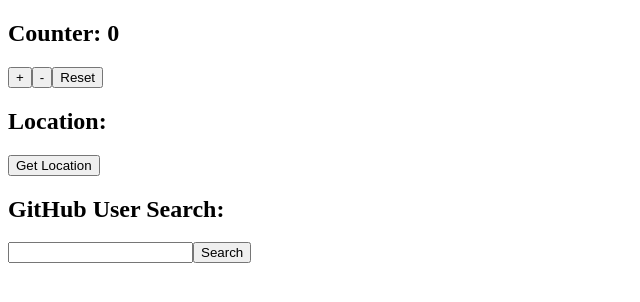
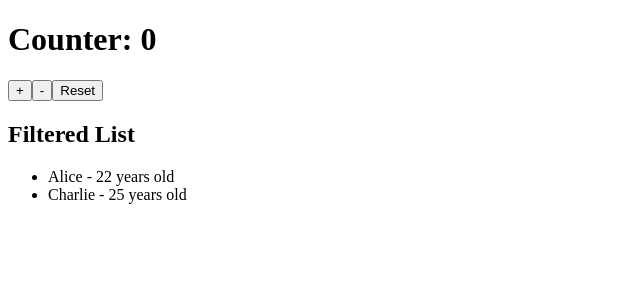
Before and after one commit to Antony99798/Esercizi_React, a React (Vite) app in the folder esercizi-react/: page / in a window 1280 px wide. Shown: the top 302 px of the page, without its empty margins (0-640 px from the left). Built offline with nearby package versions, Linux system fonts and the light colour scheme.

Commit message:
aggiunto file

```diff
--- a/esercizi-react/src/App.jsx
+++ b/esercizi-react/src/App.jsx
@@ -1,54 +1,25 @@
 import React from "react";
+import FilteredList from "./FilteredList";
 import useCounter from "./UseCounter";
-import useCurrentLocation from "./UseCurrentLocation";
-import useForm from "./UseForm";
-import useGithubUser from "./UseGithubUser";
 
 const App = () => {
-  const { counter, onIncrement, onDecrement, onReset } = useCounter();
-  const {
-    currentLocation,
-    onGetCurrentLocation,
-    error: locationError,
-  } = useCurrentLocation();
-  const [formData, handleInputChange] = useForm({ username: "" });
-  const { user, onGetUser, loading, error } = useGithubUser();
+  const { count, increment, decrement, reset } = useCounter();
+
+  const items = [
+    { id: 1, name: "Alice", age: 22 },
+    { id: 2, name: "Bob", age: 17 },
+    { id: 3, name: "Charlie", age: 25 },
+  ];
 
   return (
     <div>
-      {/* Contatore */}
-      <h2>Counter: {counter}</h2>
-      <button onClick={onIncrement}>+</button>
-      <button onClick={onDecrement}>-</button>
-      <button onClick={onReset}>Reset</button>
+      <h1>Counter: {count}</h1>
+      <button onClick={increment}>+</button>
+      <button onClick={decrement}>-</button>
+      <button onClick={reset}>Reset</button>
 
-      {/* Posizione */}
-      <h2>Location:</h2>
-      <button onClick={onGetCurrentLocation}>Get Location</button>
-      {currentLocation && (
-        <p>
-          Lat: {currentLocation.latitude}, Lng: {currentLocation.longitude}
-        </p>
-      )}
-      {locationError && <p style={{ color: "red" }}>{locationError.message}</p>}
-
-      {/* Form */}
-      <h2>GitHub User Search:</h2>
-      <input
-        type="text"
-        name="username"
-        value={formData.username}
-        onChange={handleInputChange}
-      />
-      <button onClick={() => onGetUser(formData.username)}>Search</button>
-      {loading && <p>Loading...</p>}
-      {error && <p style={{ color: "red" }}>{error.message}</p>}
-      {user && (
-        <div>
-          <h3>{user.login}</h3>
-          <img src={user.avatar_url} alt={user.login} width={50} />
-        </div>
-      )}
+      <h2>Filtered List</h2>
+      <FilteredList items={items} />
     </div>
   );
 };
--- /dev/null
+++ b/esercizi-react/src/FilteredList.jsx
@@ -0,0 +1,20 @@
+import { useMemo } from "react";
+
+function FilteredList({ items }) {
+  const filteredItems = useMemo(
+    () => items.filter((item) => item.age > 18),
+    [items]
+  );
+
+  return (
+    <ul>
+      {filteredItems.map((item) => (
+        <li key={item.id}>
+          {item.name} - {item.age} years old
+        </li>
+      ))}
+    </ul>
+  );
+}
+
+export default FilteredList;
--- a/esercizi-react/src/UseCounter.jsx
+++ b/esercizi-react/src/UseCounter.jsx
@@ -1,22 +1,12 @@
-import { useState } from "react";
+import { useCallback, useState } from "react";
 
-const UseCounter = (initialValue = 0) => {
-    const [counter, setCounter] = useState(initialValue);
+function useCounter(initialValue = 0) {
+  const [count, setCount] = useState(initialValue);
 
-    const handleCounterIncrement = () => {
-        setCounter((value)=> value +1);
-    }
-    const handleCounterDecrement = () => {
-        setCounter((value)=> value -1);
-    }
-    const handleCounterReset = () => {
-        setCounter(initialValue);
-    }
-    return {
-        counter: counter,
-        onIncrement: handleCounterIncrement,
-        onDecrement: handleCounterDecrement,
-        onReset: handleCounterReset,
-    }
+  const increment = useCallback(() => setCount((prev) => prev + 1), []);
+  const decrement = useCallback(() => setCount((prev) => prev - 1), []);
+  const reset = useCallback(() => setCount(initialValue), [initialValue]);
+
+  return { count, increment, decrement, reset };
 }
-export default UseCounter;
+export default useCounter
--- a/esercizi-react/src/UseCurrentLocation.jsx
+++ /dev/null
@@ -1,39 +0,0 @@
-import { useState } from "react"
-
-const UseCurrentLocation = () => {
-    const [currentLocation, setCurrentLocation] = useState(null)
-    const [error, setError] = useState(null)
-    const [loading, setLoading] = useState(false)
-
-    const handleGetCurrentLocation = () => {
-        if (!navigator.geolocation) {
-            setError(new Error("Not supported"))
-            return
-        }
-
-        setLoading(true);
-        navigator.geolocation.getCurrentPosition(
-            (position)=>{
-                setCurrentLocation({
-                    latitude: position.coords.latitude,
-                    longitude: position.coords.longitude
-                })
-                setError(null)
-                setLoading(false)
-            },
-            (error) => {
-                setError(error);
-                setCurrentLocation(null);
-                setLoading(false);
-            }
-        )
-    }
-    return {
-        currentLocation,
-        error,
-        loading,
-        onGetCurrentLocation: handleGetCurrentLocation,
-    }
-};
-
-export default UseCurrentLocation;
--- a/esercizi-react/src/UseForm.jsx
+++ /dev/null
@@ -1,17 +0,0 @@
-import { useState } from "react"
-
-const UseForm = (initialValue = {}) => {
-    const [data, setData] = useState(initialValue);
-
-    const handleInputChange = (event) => {
-        const {name, value, type, checked} = event.target;
-        setData((data)=> {
-            return {
-                ...data,
-                [name] : type === "checkbox" ? checked : value,
-            }
-        })
-    }
-    return [data, handleInputChange]
-}
-export default UseForm;
--- a/esercizi-react/src/UseGithubUser.jsx
+++ /dev/null
@@ -1,31 +0,0 @@
-import { useState } from "react";
-
-const UseGithubUser = () => {
-  const [user, setUser] = useState(null);
-  const [loading, setLoading] = useState(false);
-  const [error, setError] = useState(null);
-
-  const fetchGithubUser = async (username) => {
-    try {
-        setLoading(true)
-        const response = await fetch(`https://api.github.com/users/${username}`)
-    if (response.status !== 200) {
-        throw new Error ("A problem occured")
-    }
-    const data = await response.json()
-
-    setUser(data)
-    } catch (error) {
-        setError(error)
-    } finally{
-        setLoading(false)
-    }
-  }
-  return {
-user,
-error,
-loading,
-onGetUser: fetchGithubUser,
-  };
-};
-export default UseGithubUser
```
